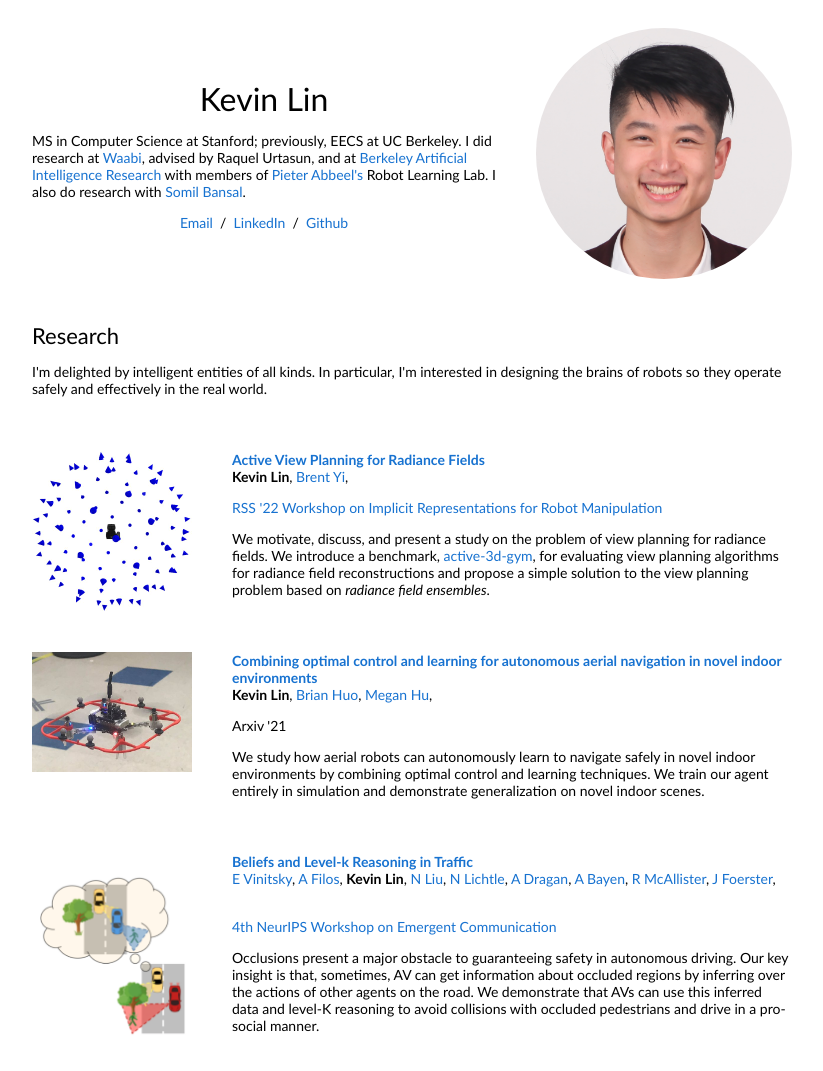
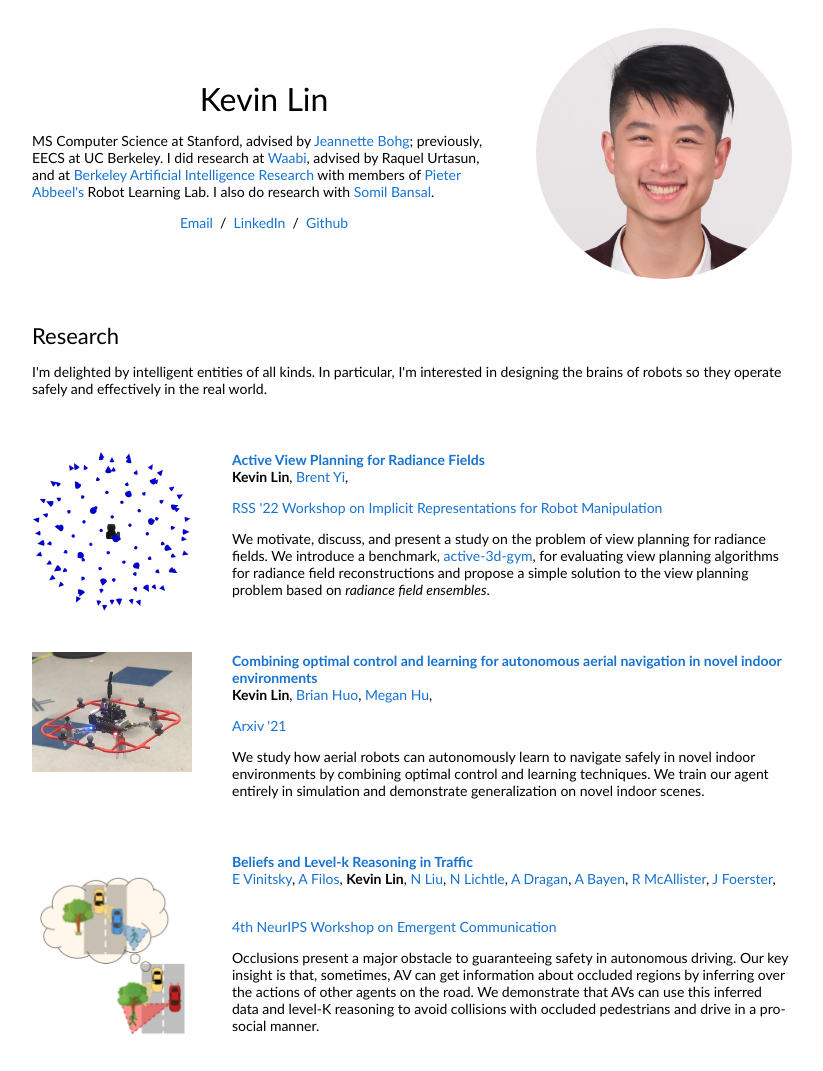
Before and after one commit to kevin-thankyou-lin/kevin-thankyou-lin.github.io, a plain HTML site: page index.html in a window 1280 px wide. Shown: the top 1071 px of the page, without its empty margins (228-1051 px from the left). Drawn offline with Linux system fonts and the light colour scheme.

Commit message:
Update description

```diff
--- a/index.html
+++ b/index.html
@@ -25,7 +25,7 @@
                                     <p style="text-align:center">
                                         <name>Kevin Lin</name>
                                     </p>
-                                    <p>MS in Computer Science at Stanford; previously, EECS at UC Berkeley. I did research at <a href="https://waabi.ai/">Waabi</a>, advised by Raquel Urtasun, and at
+                                    <p>MS Computer Science at Stanford, advised by <a href="https://web.stanford.edu/~bohg/">Jeannette Bohg</a>; previously, EECS at UC Berkeley. I did research at <a href="https://waabi.ai/">Waabi</a>, advised by Raquel Urtasun, and at
                                         <a href="https://bair.berkeley.edu/">Berkeley Artificial Intelligence Research </a> with members of <a href="https://people.eecs.berkeley.edu/~pabbeel/">Pieter Abbeel's</a> Robot Learning Lab.
                                         I also do research with <a href="https://smlbansal.github.io/">Somil Bansal</a>.
                                     </p>
@@ -109,7 +109,7 @@
                                     </script>
                                 </td>
                                 <td style="padding:20px;width:75%;vertical-align:middle">
-                                    <a href="pdfs/Autonomous_Aerial_Navigation.pdf">
+                                    <a href="https://arxiv.org/abs/2112.03554">
                                         <papertitle>Combining optimal control and learning for autonomous aerial navigation in novel indoor environments</papertitle>
                                     </a>
                                     <br>
@@ -117,7 +117,7 @@
                                     <a>Brian Huo</a>,
                                     <a>Megan Hu</a>,
                                     <br>
-                                    <p>Arxiv '21</a></p>
+                                    <p><a href="https://arxiv.org/abs/2112.03554">Arxiv '21</a></p>
                                 <p>
                                     We study how aerial robots can autonomously learn to navigate safely in novel indoor environments by combining optimal control and learning techniques. We train our agent entirely in simulation and demonstrate generalization on novel indoor scenes.
                                 </p>
```
